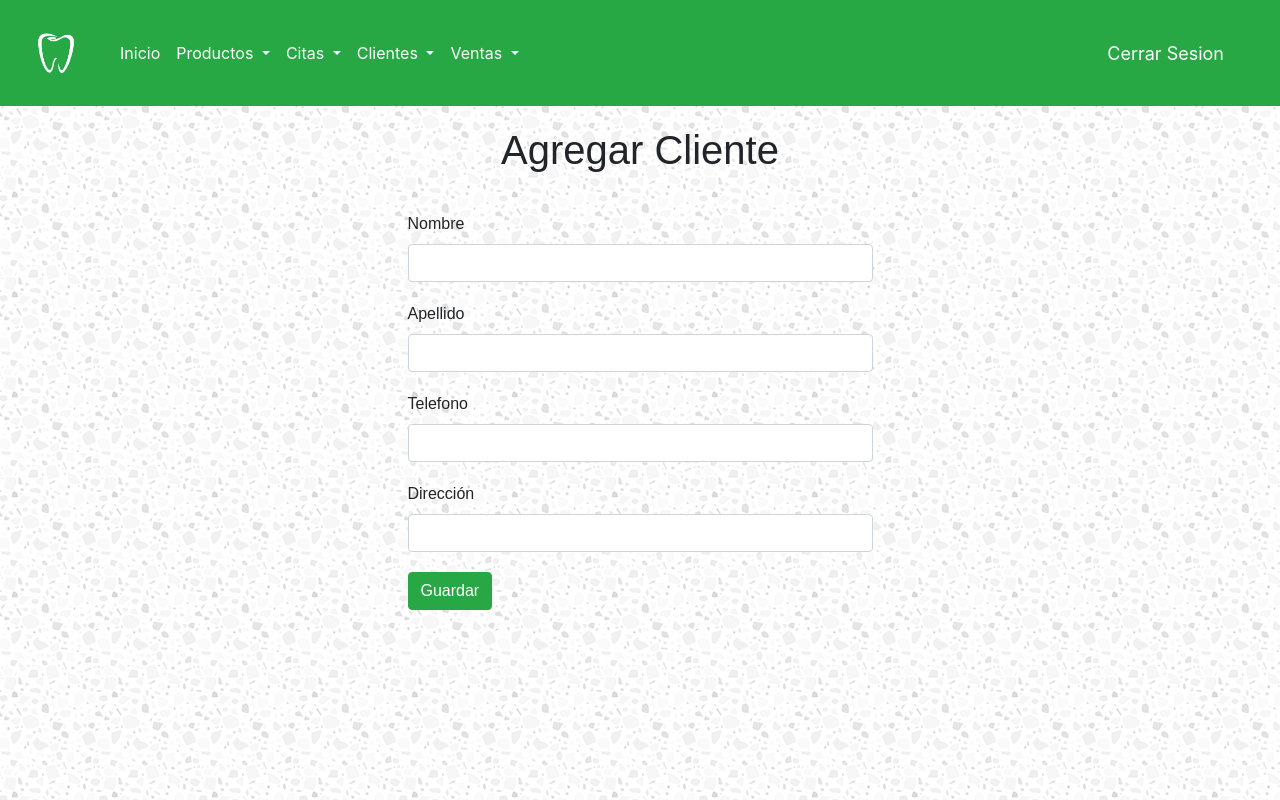
After one commit to Danielcf27/odontologia, a Django app: page /agregarCliente/ in a window 1280 px wide. The commit adds this page. Run offline with Django 3.2, Linux system fonts and the light colour scheme.

Commit message:
Segunda version de los archivos estaticos

```diff
--- /dev/null
+++ b/Dentista/Templates/agregar_cliente.html
@@ -0,0 +1,65 @@
+{% extends "base.html" %}
+{% load static %}
+{% block content %}
+<link rel="stylesheet" href='{% static "css/clientes.css" %}'>
+<h1 style="text-align: center; margin-top: 20px; margin-bottom: -70px; font-family: 'Montserrat', sans-serif;">Agregar Cliente</h1>
+<div class="container" style="font-family: 'Montserrat', sans-serif;">
+    <div class="row">
+        <div class="col">
+
+        </div>
+    <div class="col-6">
+    <form class="row g-3">
+
+        <div class="col-md-12" style="margin-top: 20px;">
+          <label for="validationCustom01" class="form-label">Nombre</label>
+          <input type="text" class="form-control" id="validationCustom01" value="" >
+        </div>
+        <div class="col-md-12" style="margin-top: 20px;">
+          <label for="validationCustom02" class="form-label">Apellido</label>
+          <input type="text" class="form-control" id="validationCustom02" value="" >
+        </div>
+        <div class="col-md-12" style="margin-top: 20px;">
+          <label for="validationCustomUsername" class="form-label">Telefono</label>
+            <input type="text" class="form-control" id="validationCustomUsername">
+          </div>
+
+          <div class="col-md-12" style="margin-top: 20px;">
+            <label for="validationCustom01" class="form-label">Dirección</label>
+            <input type="text" class="form-control" id="validationCustom01" value="">
+            <div class="valid-feedback">
+              Looks good!
+            </div>
+          </div>
+        <div class="col-12" style="margin-top: 20px;">
+          <button class="btn btn-success" type="submit">Guardar</button>
+        </div>
+
+      </form>
+    </div>
+    <div class="col">
+
+      </div>
+</div>
+<script>
+    (function () {
+  'use strict'
+
+  // Fetch all the forms we want to apply custom Bootstrap validation styles to
+  var forms = document.querySelectorAll('.needs-validation')
+
+  // Loop over them and prevent submission
+  Array.prototype.slice.call(forms)
+    .forEach(function (form) {
+      form.addEventListener('submit', function (event) {
+        if (!form.checkValidity()) {
+          event.preventDefault()
+          event.stopPropagation()
+        }
+
+        form.classList.add('was-validated')
+      }, false)
+    })
+})()
+</script>
+{% endblock %}
--- a/Dentista/Templates/base.html
+++ b/Dentista/Templates/base.html
@@ -7,6 +7,7 @@
 	<link rel="stylesheet" href="https://cdn.jsdelivr.net/npm/bootstrap@4.5.3/dist/css/bootstrap.min.css" integrity="sha384-TX8t27EcRE3e/ihU7zmQxVncDAy5uIKz4rEkgIXeMed4M0jlfIDPvg6uqKI2xXr2" crossorigin="anonymous">
 <link rel="stylesheet" href='{% static "css/1.css" %}'>
 <style>
+
 
 body {
   background: url('{% static "img/light-grey-terrazzo.png" %}');
@@ -62,7 +63,7 @@ body {
               Clientes
             </a>
             <div class="dropdown-menu" aria-labelledby="navbarDropdown">
-              <a class="dropdown-item" href="">Clientes</a>
+              <a class="dropdown-item" href="clientes.html">Clientes</a>
               <a class="dropdown-item" href="">Crear Expedientes</a>
               <a class="dropdown-item" href="">Ventas Servicios</a>
             </div>
@@ -79,7 +80,6 @@ body {
           </li>
         </ul>
       </div>
-      <!--<span class = "hello-msg">Hola, &nbsp {{request.user}} </span>-->
       <span class = "hello-msg"><a href="">Cerrar Sesion</a></span>
     </nav>
 	</header>
--- a/Dentista/Templates/index.html
+++ b/Dentista/Templates/index.html
@@ -3,7 +3,7 @@
 {% block content %}
 
     <div class="row rhome">
-  <div class="col centrado"><a href=""><img src="{% static "img/clientes.png" %}" class="imgdiv"></a></div>
+  <div class="col centrado"><a href='{% url "clientes" %}'><img src="{% static "img/clientes.png" %}" class="imgdiv"></a></div>
   <div class="col centrado"><a href=""><img src="{% static "img/expediente.png" %}" class="imgdiv"></div>
   <div class="col centrado"><a href=""><img src="{% static "img/citas.png" %}" class="imgdiv"></div>
 </div>
--- a/Dentista/urls.py
+++ b/Dentista/urls.py
@@ -16,10 +16,12 @@ Including another URLconf
 from django.contrib import admin
 from django.urls import path
 
-from Dentista.views import home, log
+from Dentista.views import agregarCliente, clientes, home, log
 
 urlpatterns = [
     path('admin/', admin.site.urls),
-    path('login/', log),
+    path('', log),
     path('home/', home),
+    path('clientes/', clientes, name= "clientes"),
+    path('agregarCliente/', agregarCliente, name= "agregarCliente"),
 ]
--- a/Dentista/views.py
+++ b/Dentista/views.py
@@ -5,3 +5,8 @@ def log(request):
 
 def home(request):
     return render(request, "index.html")
+
+def clientes(request):
+    return render(request, "clientes.html")
+def agregarCliente(request):
+    return render (request, "agregar_cliente.html")
--- a/Static/css/1.css
+++ b/Static/css/1.css
@@ -13,12 +13,6 @@ form {
   h1 {
     font-size: 18px;
   }
-
-}
-
-nav{
-  background-color: #13d623 !important;
-  color: white;
 
 }
 
@@ -43,3 +37,9 @@ nav{
 
 transform: translate(10%, 40%);
 }
+
+.clientes{
+
+  margin-top: 20px;
+  text-align: right;
+}
--- /dev/null
+++ b/Static/css/clientes.css
@@ -0,0 +1,19 @@
+@media (min-width: 576px) {
+
+.formulario {
+    padding: 1.5rem;
+    margin-right: 0;
+    margin-left: 0;
+    border-width: 1px;
+    border-top-left-radius: .25rem;
+    border-top-right-radius: .25rem;
+}
+}
+
+.formulario {
+    position: relative;
+    padding: 1rem;
+    margin: 1rem -.75rem 0;
+    border: solid #dee2e6;
+    border-width: 1px 0 0;
+}
```
Also changed, not shown: Dentista/Templates/clientes.html (added, +37 -0 lines).
